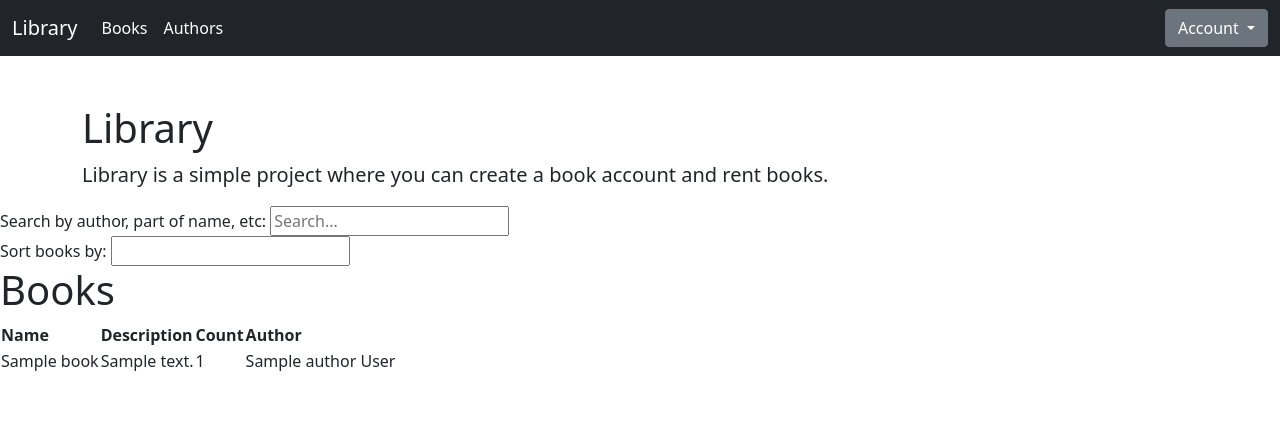
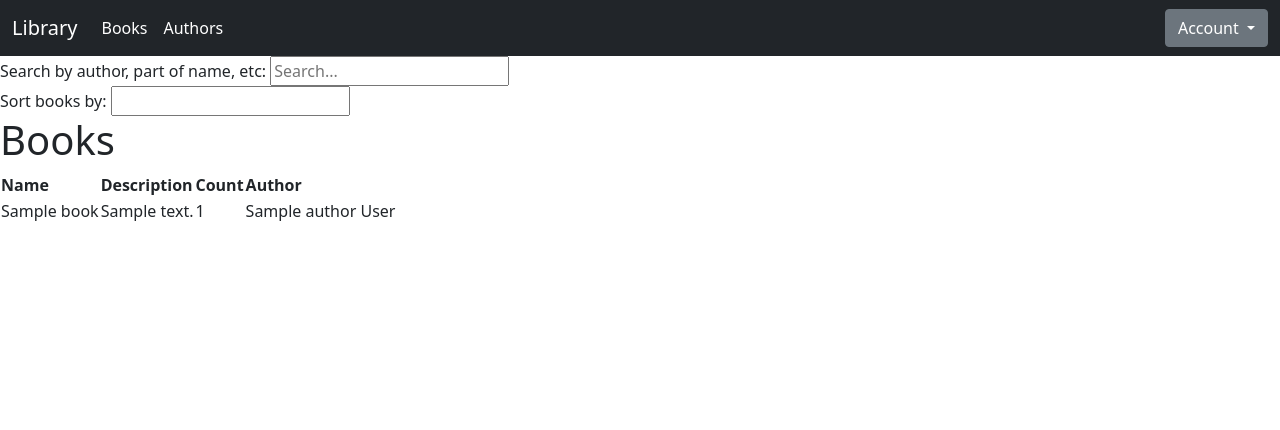
Before and after one commit to self51/Library-Project, a Django app: page /book/ in a window 1280 px wide. Shown: the top 430 px of the page. Run offline with Django 3.2, Linux system fonts and the light colour scheme; tables that the repository leaves empty hold one stand-in row (values such as "Sample post").

Commit message:
Fixed bug

```diff
--- a/library/templates/base.html
+++ b/library/templates/base.html
@@ -46,10 +46,6 @@
             </div>
         </div>
     </nav>
-    <main role="main" class="container">
-      <h1 class="mt-5">Library</h1>
-      <p class="lead">Library is a simple project where you can create a book account and rent books.</p>
-    </main>
     <footer class="footer">
       <div class="container">
         <span class="text-muted">Created by Self</span>
--- a/library/templates/home.html
+++ b/library/templates/home.html
@@ -1,3 +1,6 @@
 {% extends "base.html" %} &nbsp;{% block content %}
-
+<main role="main" class="container">
+      <h1 class="mt-5">Library</h1>
+      <p class="lead">Library is a simple project where you can create a book account and rent books.</p>
+</main>
 {% endblock content %}
```
